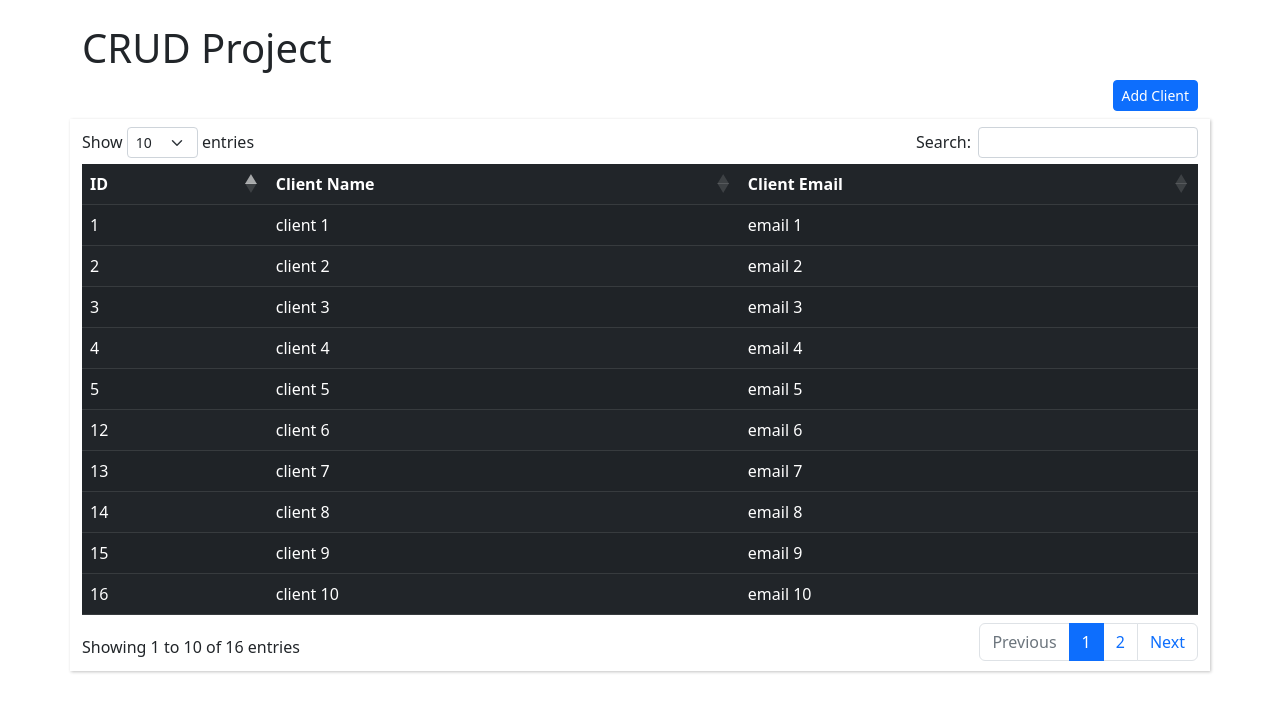
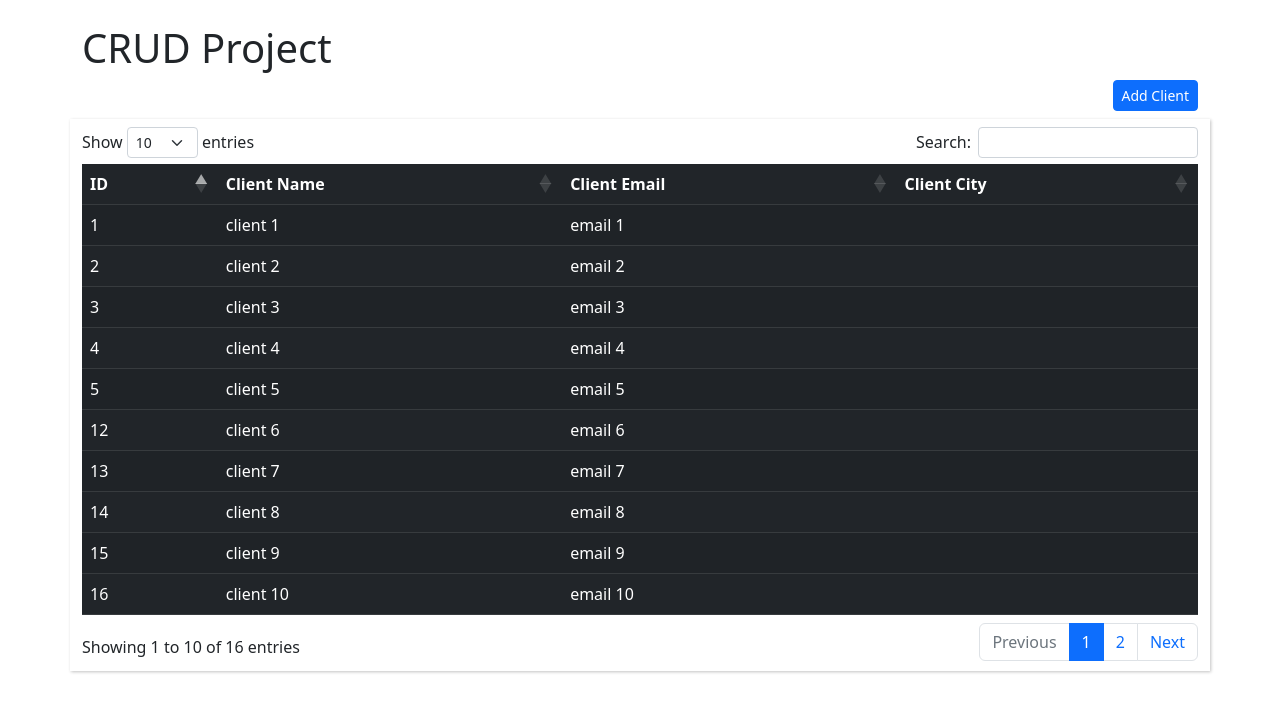
Before and after one commit to anouar007/Crud, a PHP site: page / in a window 1280 px wide. Shown: the top 711 px of the page. Run offline with PHP 8.4, Linux system fonts and the light colour scheme; data comes from the database, SQL or seed files in the repository; data that the repository does not hold is empty; some libraries are stand-ins or nearby versions.

Commit message:
add city

```diff
--- a/clientsController.php
+++ b/clientsController.php
@@ -17,10 +17,11 @@ if (isset($_GET["request"])) {
 
             $searchQuery = " ";
             if ($searchValue != '') {
-                $searchQuery = " AND (email LIKE :email OR name LIKE :name) ";
+                $searchQuery = " AND (email LIKE :email OR name LIKE :name OR city LIKE :city) ";
                 $searchArray = array(
                     'email' => "%$searchValue%",
                     'name' => "%$searchValue%",
+                    'city' => "%$searchValue%",
                 );
             }
 
@@ -52,6 +53,7 @@ if (isset($_GET["request"])) {
                     "id" => $row['id'],
                     "email" => $row['email'],
                     "name" => $row['name'],
+                    "city" => $row['city'],
                 );
             }
 
@@ -67,10 +69,11 @@ if (isset($_GET["request"])) {
         case 'add':
             $name = $_POST["name"];
             $email = $_POST["email"];
+            $city = $_POST["city"];
 
-            $sql = "INSERT INTO `clients`(`name`, `email`) VALUES (?, ?)";
+            $sql = "INSERT INTO `clients`(`name`, `email`, `city`) VALUES (?, ?, ?)";
             $stmt= $conn->prepare($sql);
-            echo $stmt->execute([$name, $email]) ? 1 : 0;
+            echo $stmt->execute([$name, $email, $city]) ? 1 : 0;
             break;
         case 'update':
 
--- a/index.php
+++ b/index.php
@@ -29,6 +29,7 @@ include "init.php";
                     <th>ID</th>
                     <th>Client Name</th>
                     <th>Client Email</th>
+                    <th>Client City</th>
 
                 </tr>
             </thead>
@@ -48,13 +49,15 @@ include "init.php";
                     <form>
                         <div class="mb-3">
                             <label for="name" class="form-label">Client Name</label>
-                            <input type="text" class="form-control" id="name" aria-describedby="nameHelp">
-                            <div id="nameHelp" class="form-text"></div>
+                            <input type="text" class="form-control" id="name">
                         </div>
                         <div class="mb-3">
-                            <label for="email1" class="form-label">Email</label>
-                            <input type="email" class="form-control" id="email" aria-describedby="emailHelp">
-                            <div id="emailHelp" class="form-text"></div>
+                            <label for="email" class="form-label">Email</label>
+                            <input type="email" class="form-control" id="email">
+                        </div>
+                        <div class="mb-3">
+                            <label for="city" class="form-label">city</label>
+                            <input type="city" class="form-control" id="city">
                         </div>
                     </form>
                 </div>
@@ -80,18 +83,20 @@ include "init.php";
             'columns': [
                 { data: 'id' },
                 { data: 'name' },
-                { data: 'email' }
+                { data: 'email' },
+                { data: 'city' }
             ]
         });
 
         $("#addClient").on("click", function () {
             let name = $("#name").val();
             let email = $("#email").val();
+            let city = $("#city").val();
 
             $.ajax({
                 url: 'clientsController.php?request=add',
                 type: "post",
-                data: {name: name, email: email},
+                data: {name, email, city},
                 success: (data) =>{
                     if(data) {
                         $("#newClientModal").modal('hide');
```
